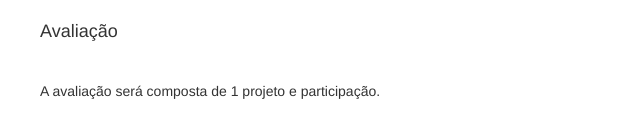
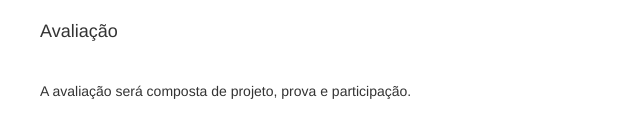
Before and after one commit to ProfLuciano/pln, a plain HTML site: page pages/ementa.html in a window 1280 px wide. Shown: the part 691-828 px from the top of the page, 45-685 px from the left. Drawn offline with Linux system fonts and the light colour scheme.

Commit message:
Update ementa.html

```diff
--- a/pages/ementa.html
+++ b/pages/ementa.html
@@ -102,7 +102,7 @@
 				</ul>
 				<h4> Avaliação </h4>
 
-<p> A avaliação será composta de 1 projeto e participação. </p>
+<p> A avaliação será composta de projeto, prova e participação. </p>
 </p>
 
     <!-- /.container -->
```
